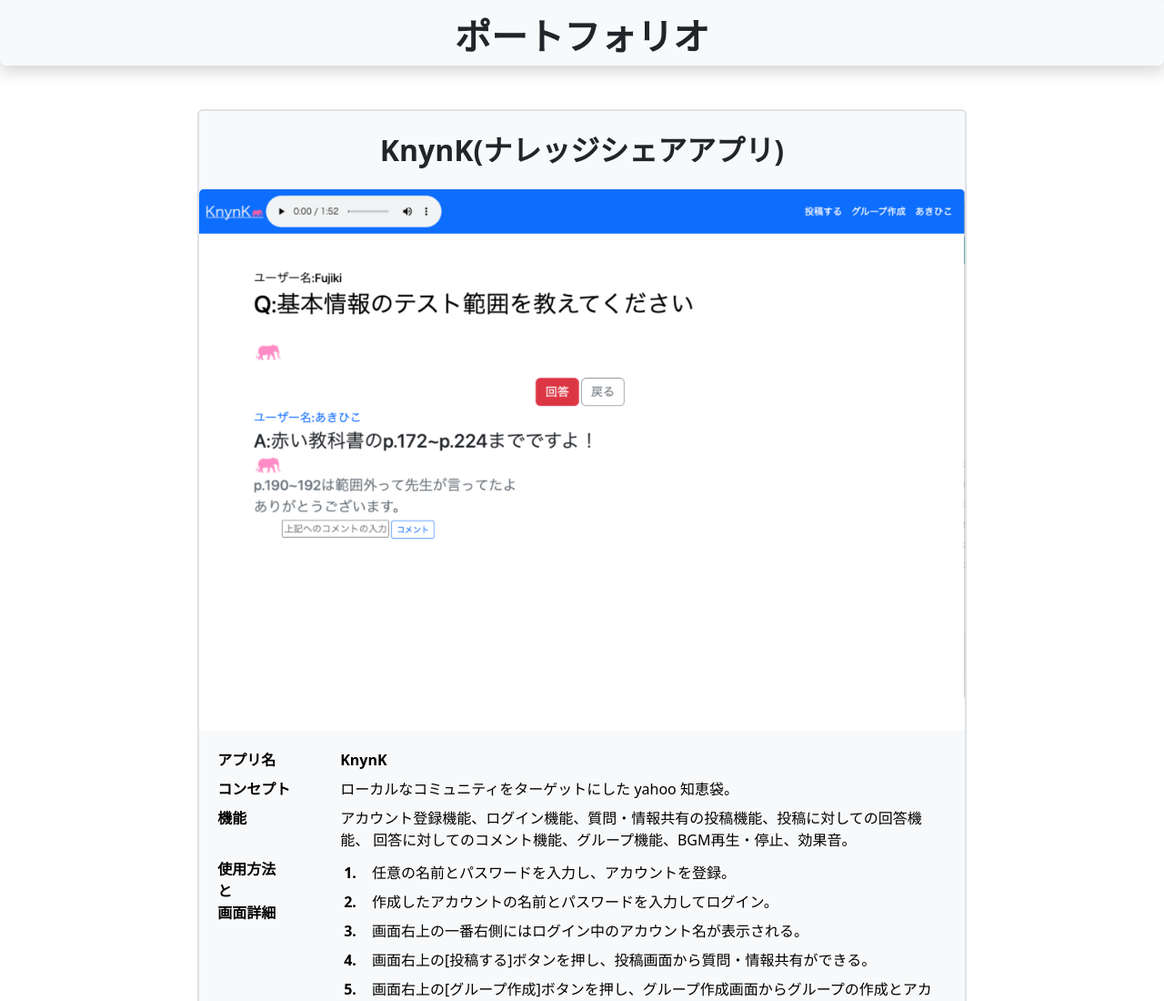
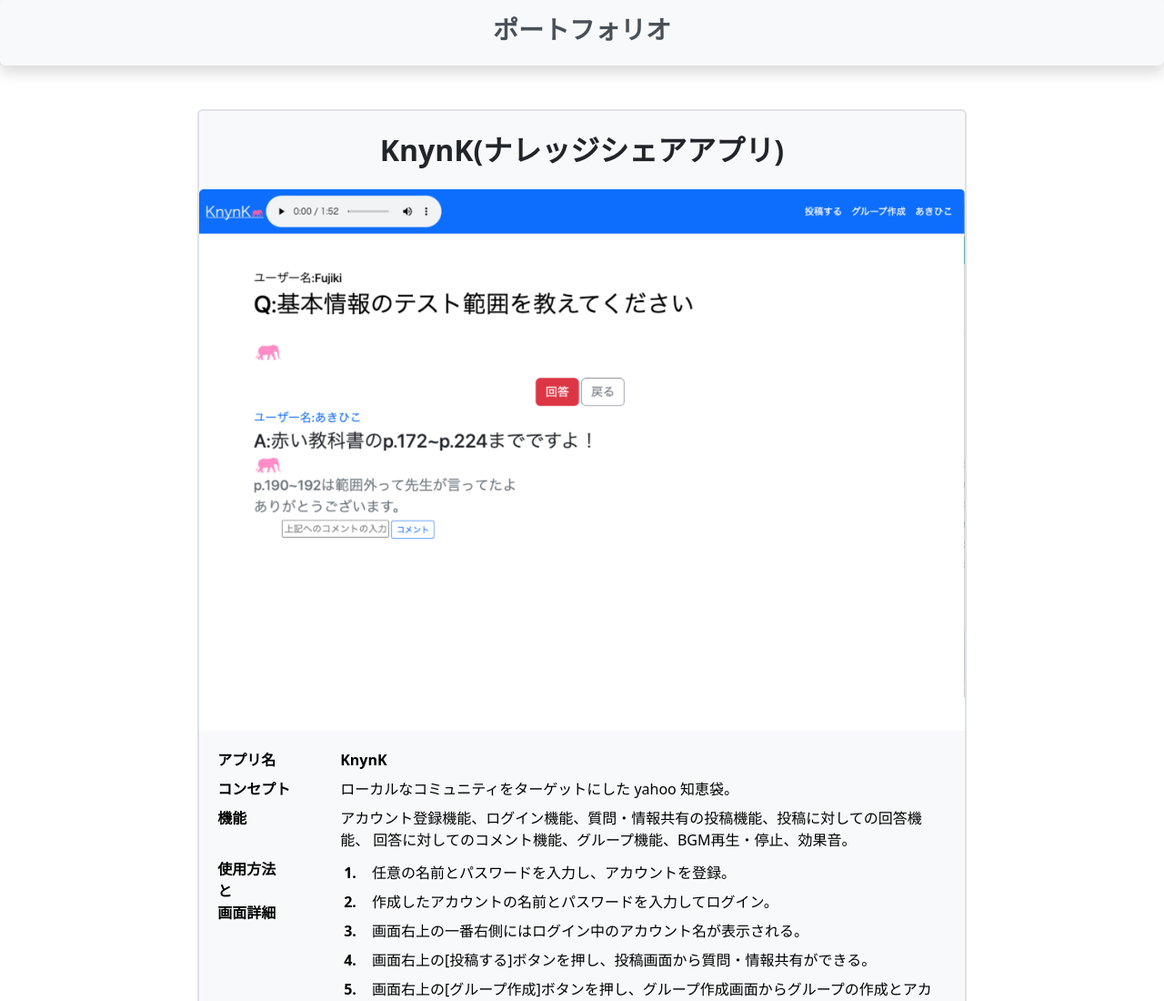
Before and after one commit to akihiko-fukuhara/portfolio, a plain HTML site: page index.html in a window 1280 px wide. Shown: the top 1100 px of the page at 91% size. Drawn offline with nearby package versions, Linux system fonts and the light colour scheme.

Commit message:
修正_20240521

```diff
--- a/index.html
+++ b/index.html
@@ -21,7 +21,7 @@
 
     <header class="bg-light shadow p-3 bg-body-tertiary rounded sticky-top">
         <div class="row text-center align-items-center" style="height: 40px;">
-            <h1 class="fw-bold text-center">ポートフォリオ</h1>
+            <h3 class="fw-bold text-center text-dark-emphasis">ポートフォリオ</h3>
         </div>
     </header>
     <!-- ヘッダー END -->
```
